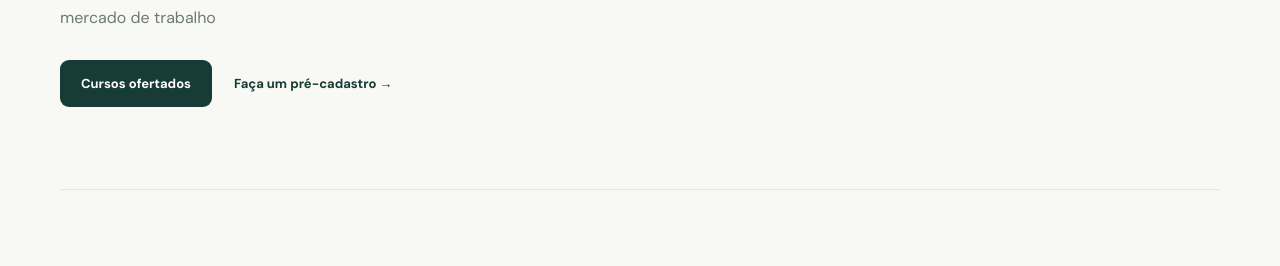
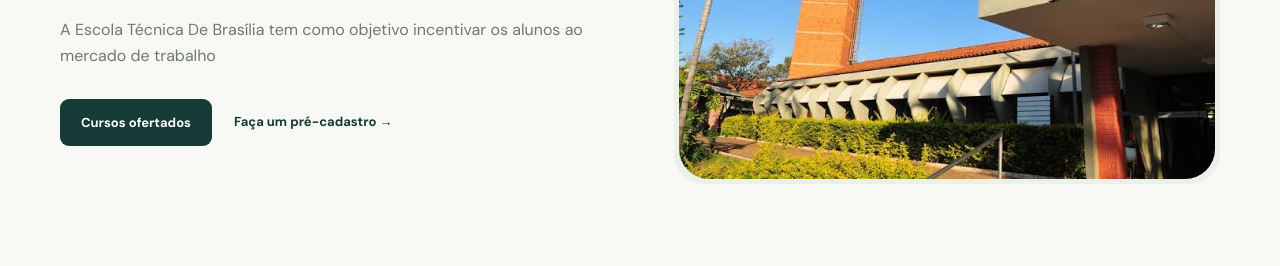
Before and after one commit to isaaccarvalho56256-lang/atividadeA3, a plain HTML site: page index.html in a window 1280 px wide. Shown: the part 389-655 px from the top of the page. Drawn offline with Linux system fonts and the light colour scheme.

Commit message:
Update index.html

```diff
--- a/index.html
+++ b/index.html
@@ -30,7 +30,7 @@
         </div>
       </div>
       <div class="hero-art">
-        <img src="carroBrita.jpeg" alt="Imagem da Escola técnica">
+        <img src="escolaETB.jpeg" alt="Imagem da Escola técnica">
       </div>
     </section>
 
```
